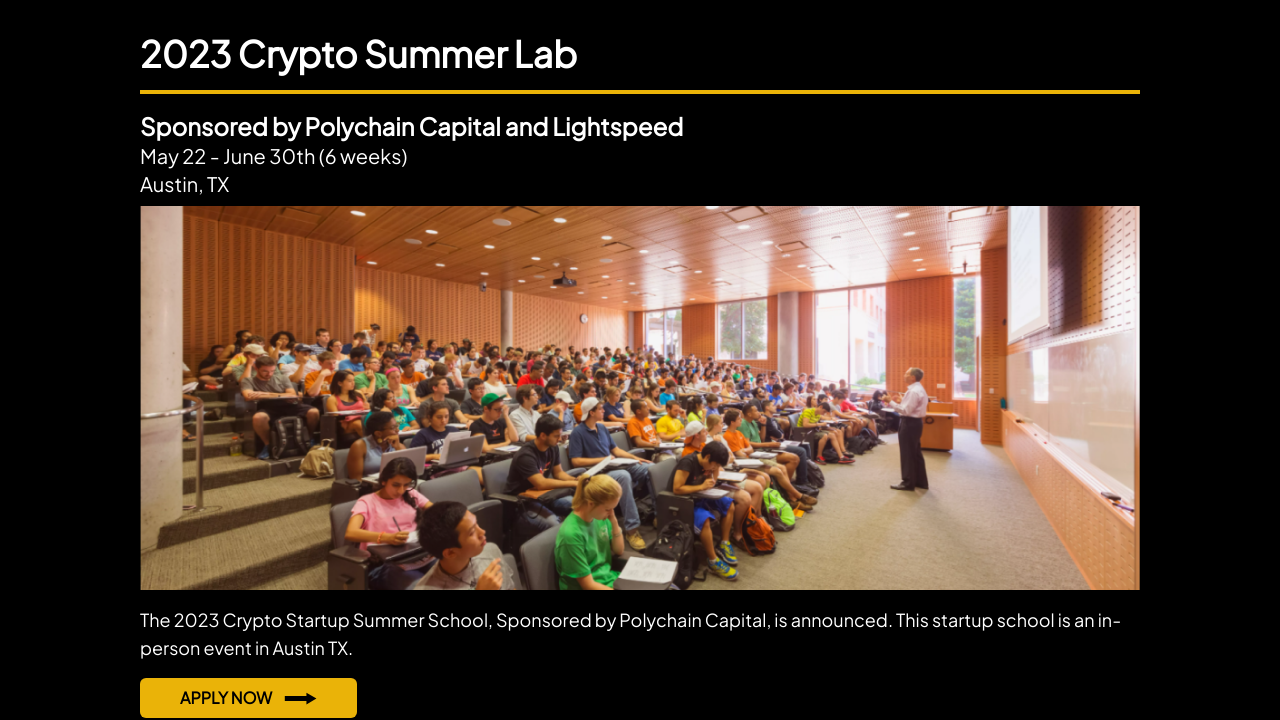
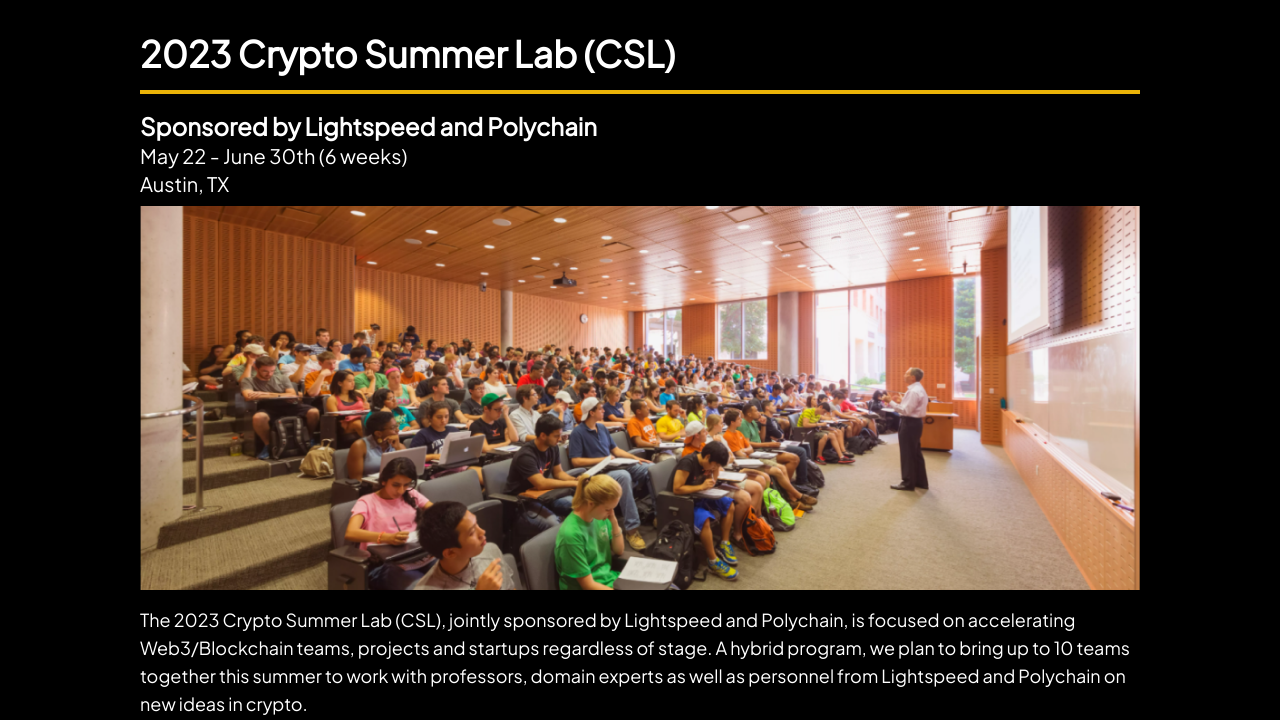
Before and after one commit to chainhubfoundation/csl, a website: page index.html in a window 1280 px wide. Shown: the part 86-806 px from the top of the page. Drawn offline with Linux system fonts and the light colour scheme.

Commit message:
Updated index

```diff
--- a/index.html
+++ b/index.html
@@ -45,11 +45,11 @@
     <!-- End Hack -->
     <div class="m-auto flex max-w-5xl flex-col justify-center py-2 px-3">
       <h1 class="text-2xl font-extrabold md:text-4xl">
-        2023 Crypto Summer Lab
+        2023 Crypto Summer Lab (CSL)
       </h1>
       <div class="my-4 border-2 border-yellow-500"></div>
       <h3 class="text-base font-bold md:text-2xl">
-        Sponsored by Polychain Capital and Lightspeed
+        Sponsored by Lightspeed and Polychain
       </h3>
       <p class="text-base md:text-xl">May 22 - June 30th (6 weeks)</p>
       <p class="text-base md:text-xl">Austin, TX</p>
@@ -57,8 +57,7 @@
       <img class="object-cover lg:h-96" src="./public/students.png" alt="" />
       <div class="py-2"></div>
       <p class="text-xs md:text-lg">
-        The 2023 Crypto Startup Summer School, Sponsored by Polychain Capital,
-        is announced. This startup school is an in-person event in Austin TX.
+        The 2023 Crypto Summer Lab (CSL), jointly sponsored by Lightspeed and Polychain, is focused on accelerating Web3/Blockchain teams, projects and startups regardless of stage. A hybrid program, we plan to bring up to 10 teams together this summer to work with professors, domain experts as well as personnel from Lightspeed and Polychain on new ideas in crypto.
       </p>
       <div class="py-2"></div>
       <div class="flex items-center">
```
